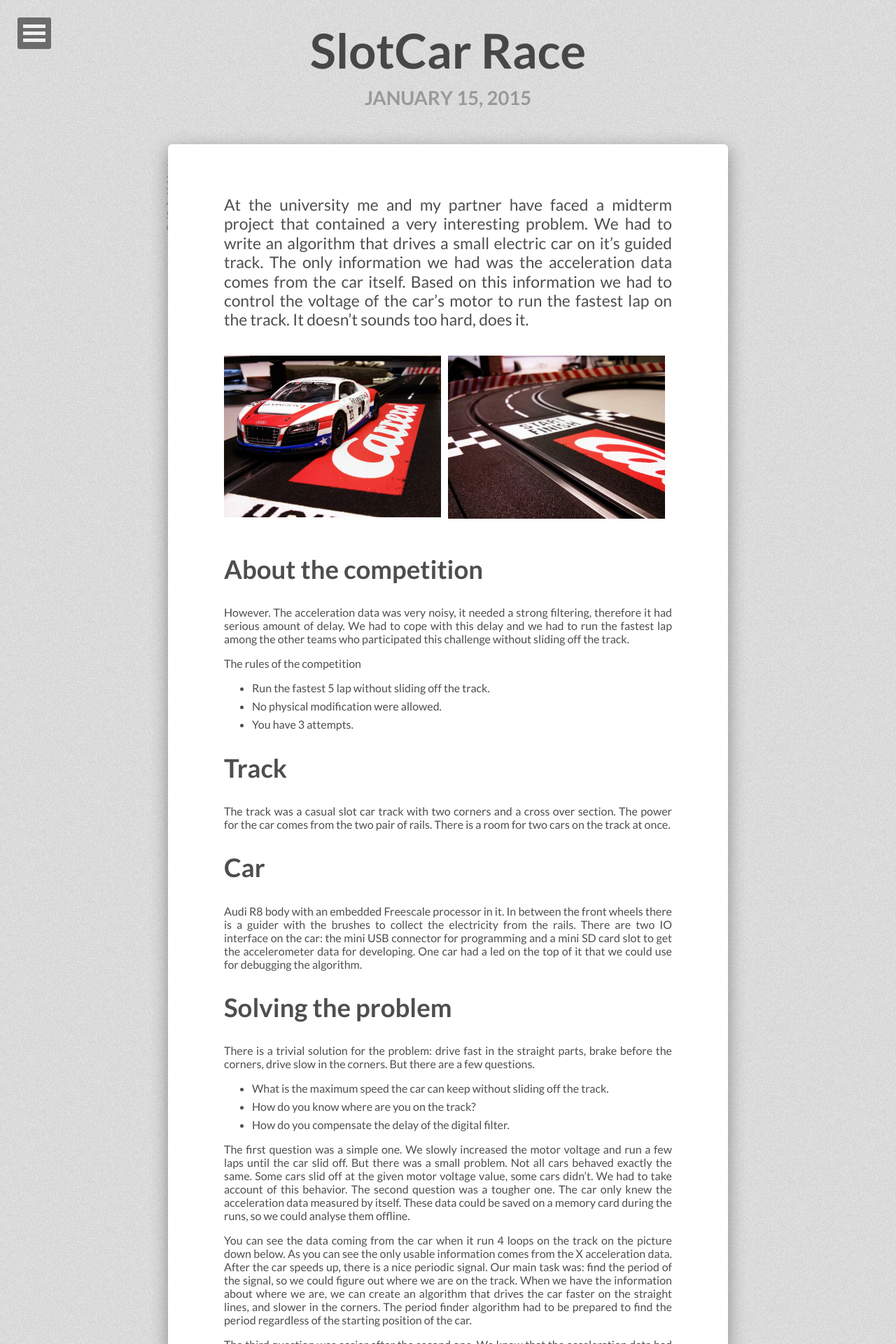
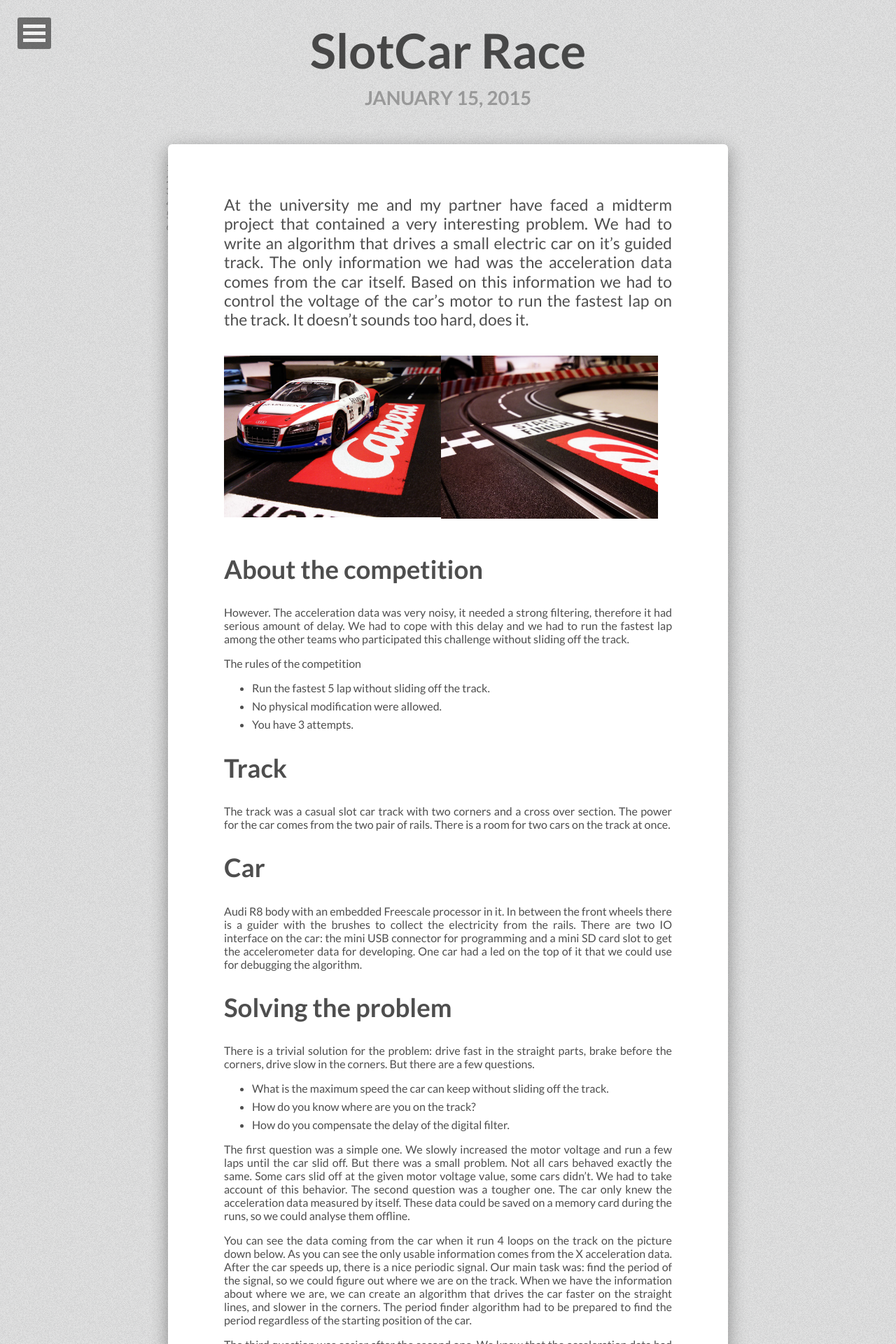
Before and after one commit to tiborsimon/tiborsimon.github.io, a Jekyll site: the page built from _posts/2015-01-15-slotcar-race.md, in a window 1280 px wide. Shown: the top 1920 px of the page at 70% size. Built offline with Jekyll 4.4.1, drawn with Linux system fonts in a browser that asks for light colours; nearby versions of some CDN libraries; comment, search, counter and statistics services are not loaded.

Commit message:
CSS update

```diff
--- a/_sass/_elements.scss
+++ b/_sass/_elements.scss
@@ -36,7 +36,7 @@ figure {
       img {
         width: 310px;
         float: left;
-        margin-right: 10px;
+        margin-right: 0 5px;
       }
       figcaption {
         clear: left;
```
